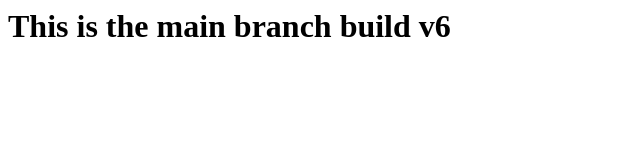
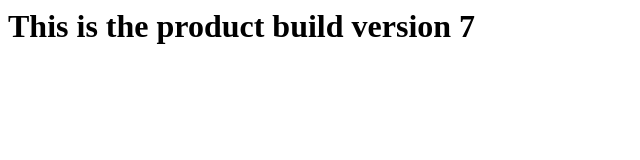
Before and after one commit to chowatt/staticsite, a plain HTML site: page index.html in a window 1280 px wide. Shown: the whole page, without its empty margins (0-640 px from the left). Drawn offline with Linux system fonts and the light colour scheme.

Commit message:
Update index.html

```diff
--- a/index.html
+++ b/index.html
@@ -1 +1 @@
-<h1>This is the main branch build v6</h1>
+<h1>This is the product build version 7</h1>
```
